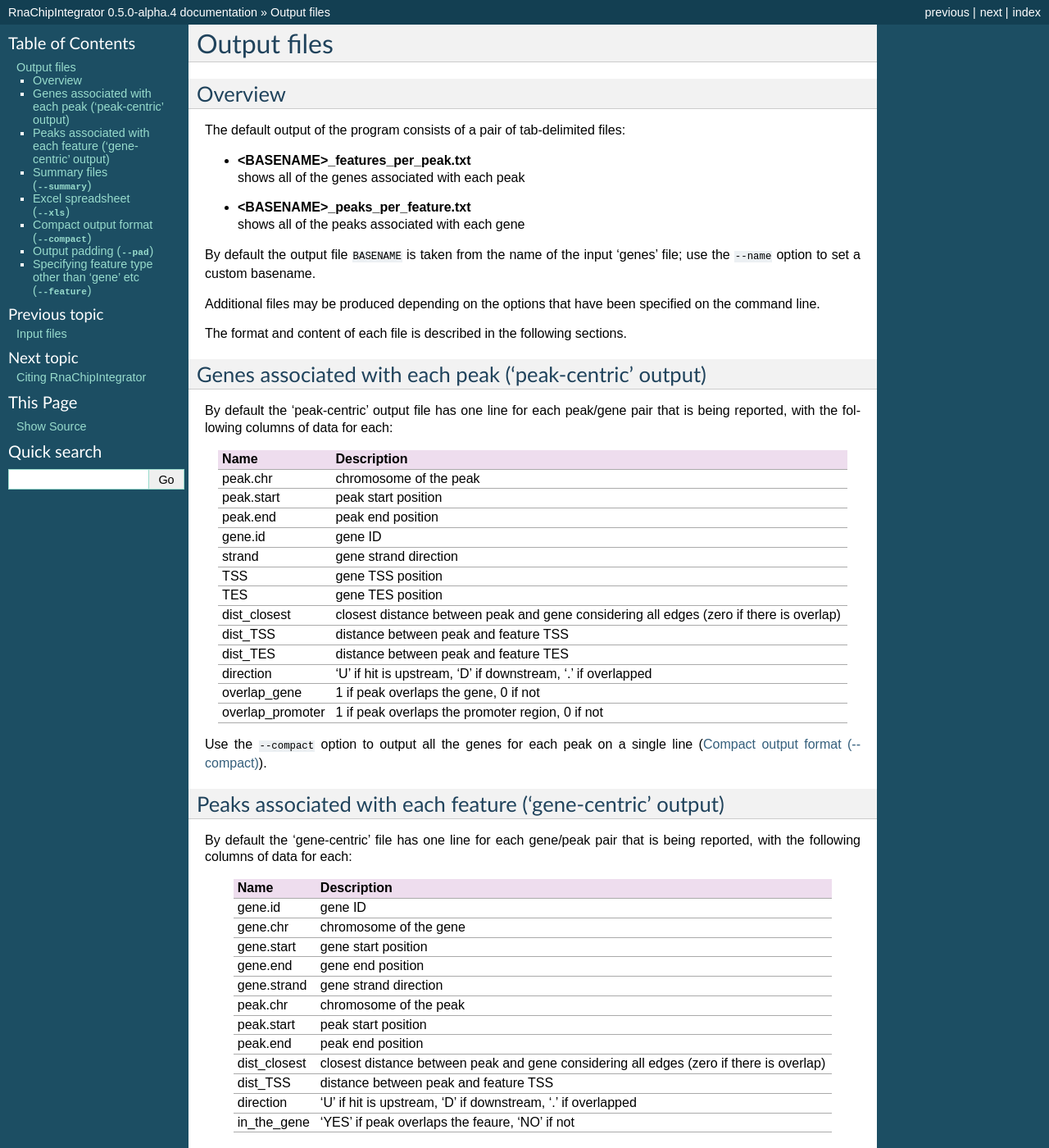
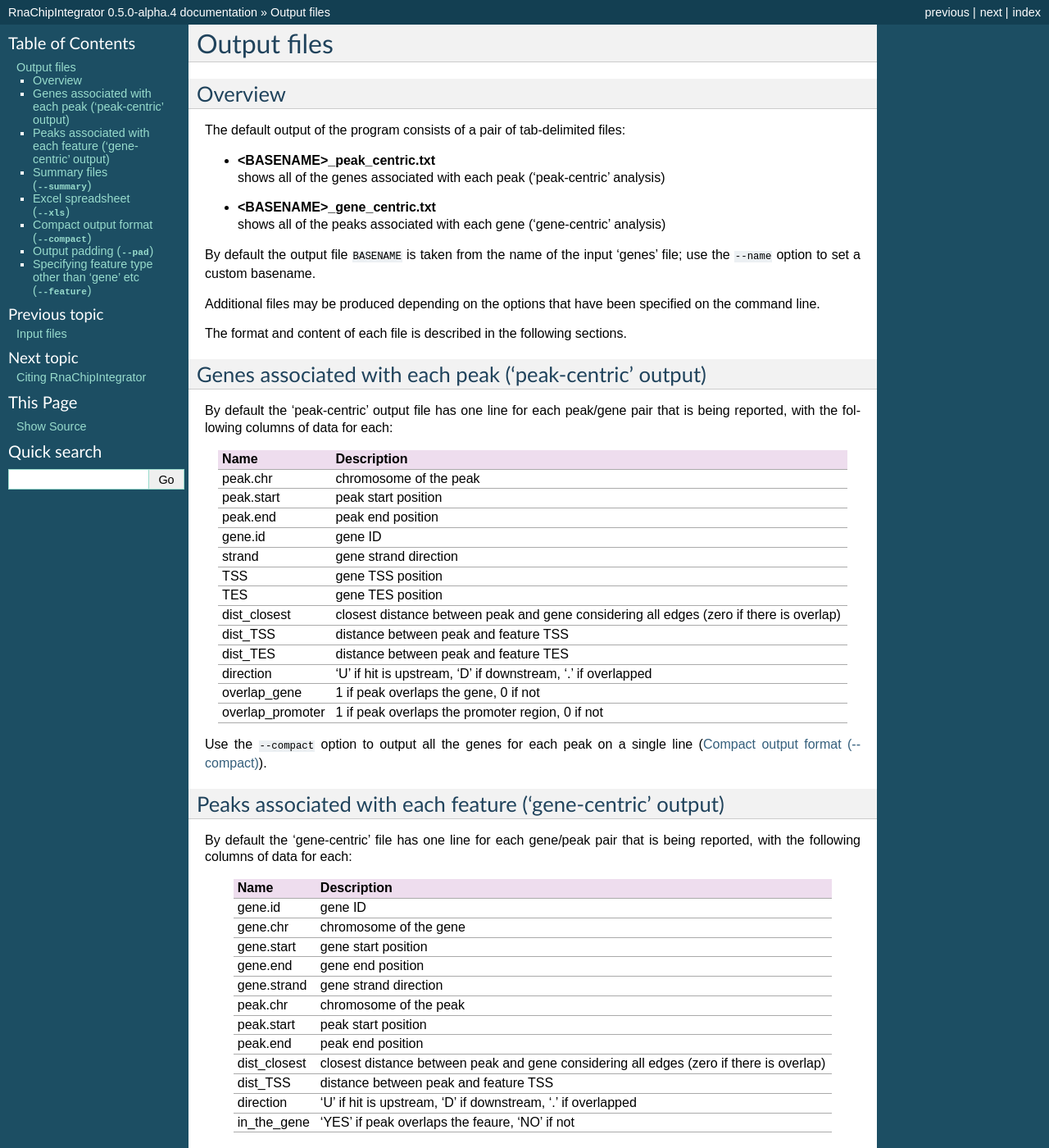
Before and after one commit to fls-bioinformatics-core/RnaChipIntegrator, a Sphinx documentation site: the page built from docs/outputs.rst, in a window 1280 px wide and 1400 px high. Shown: the whole window at 82% size. Built offline with Sphinx 7.4.7, drawn with Linux system fonts in a browser that asks for light colours; some of the changed text lies outside the part shown.

Commit message:
Rename the output files from the peak-centric and gene-centric analyses (issue ##25).

```diff
--- a/docs/outputs.rst
+++ b/docs/outputs.rst
@@ -9,11 +9,11 @@
 The default output of the program consists of a pair of tab-delimited
 files:
 
-* | **<BASENAME>_features_per_peak.txt**
-  | shows all of the genes associated with each peak
+* | **<BASENAME>_peak_centric.txt**
+  | shows all of the genes associated with each peak ('peak-centric' analysis)
 
-* | **<BASENAME>_peaks_per_feature.txt**
-  | shows all of the peaks associated with each gene
+* | **<BASENAME>_gene_centric.txt**
+  | shows all of the peaks associated with each gene ('gene-centric' analysis)
 
 By default the output file ``BASENAME`` is taken from the name of the
 input 'genes' file; use the ``--name`` option to set a custom basename.
@@ -90,8 +90,8 @@
 Using the ``--summary`` option outputs an additional pair of
 tab-delimited files:
 
-* ``BASENAME_features_per_peak_summary.txt``
-* ``BASENAME_peaks_per_feature_summary.txt``
+* ``BASENAME_peak_centric_summary.txt``
+* ``BASENAME_gene_centric_summary.txt``
 
 These will only contain the 'top' (i.e. closest) gene/peak pairs,
 with the same columns of data as the 'full' versions of the files.
```
Also changed, not shown: docs/usage.rst (+4 -4 lines), 1 other file.
